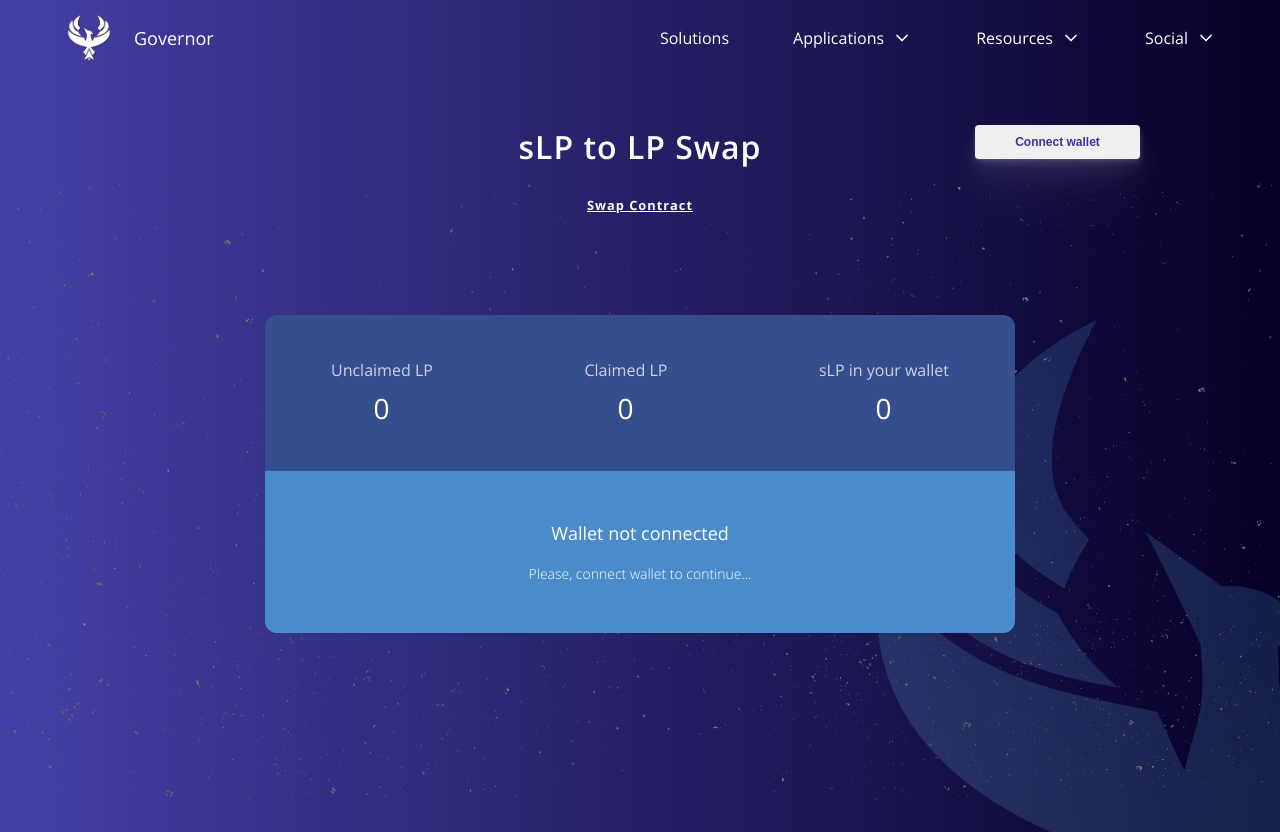
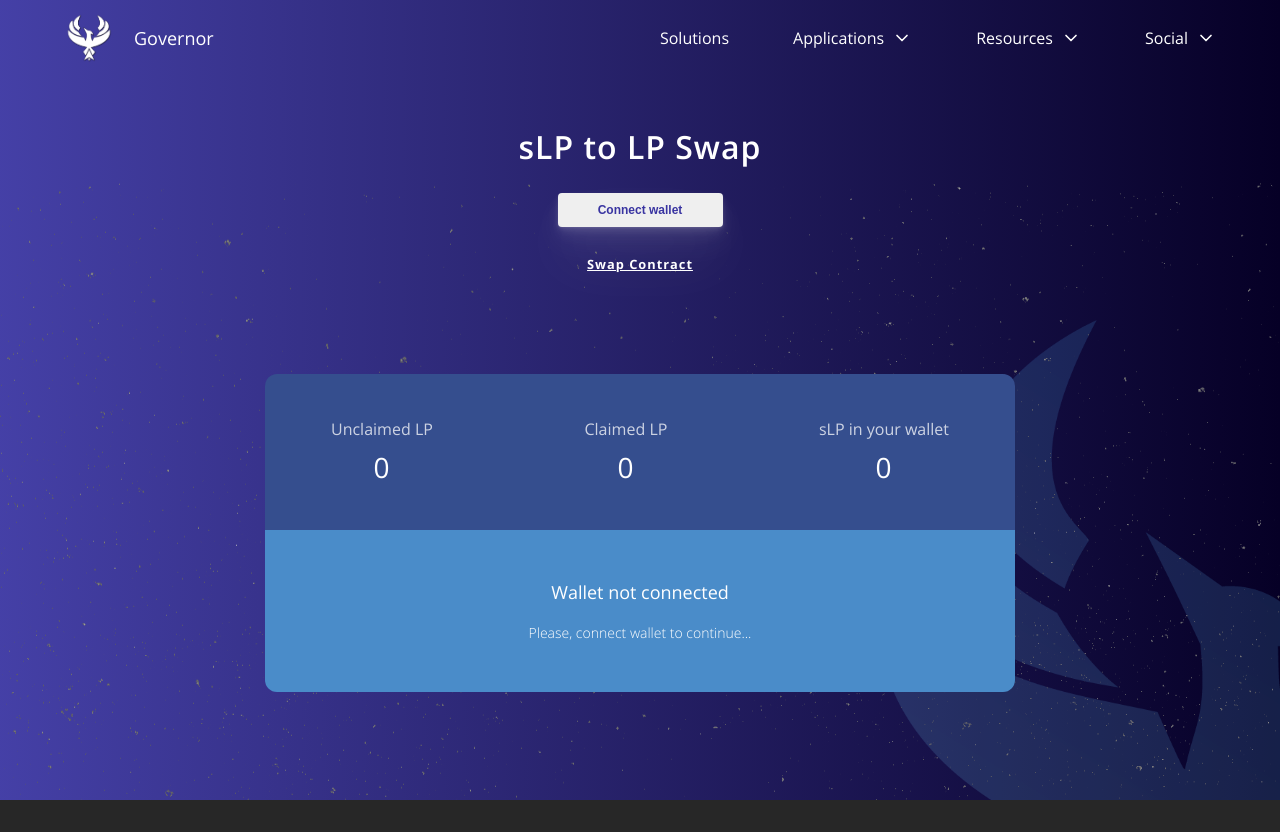
Before and after one commit to tinysquirrelton/governor-swap, a React (Create React App) app: page / in a window 1280 px wide. Shown: the top 832 px of the page. Built offline with nearby package versions, Linux system fonts and the light colour scheme.

Commit message:
heights and containers adjusted

```diff
--- a/src/components/swap/elements.js
+++ b/src/components/swap/elements.js
@@ -10,10 +10,8 @@ export const ConnectButton = ({ account, setConnection }) => {
     title = "Connect wallet";
   }
   return (
-    <div className="connect-container">
-      <button className="connect-button" onClick={setConnection}>
-        {title}
-      </button>
-    </div>
+    <button className="connect-button" onClick={setConnection}>
+      {title}
+    </button>
   );
 };
--- a/src/components/swap/index.js
+++ b/src/components/swap/index.js
@@ -21,7 +21,6 @@ class Swap extends Component {
   constructor(props) {
     super(props);
     this.state = {
-      isLarge: null,
       isConnected: false,
       isDropdownOpen: false,
       account: null,
@@ -52,8 +51,6 @@ class Swap extends Component {
   }
 
   componentDidMount() {
-    window.addEventListener("resize", this.onResize.bind(this));
-    this.onResize();
     this.onAccountChange();
     this.onNetworkChange();
 
@@ -88,16 +85,6 @@ class Swap extends Component {
       this.setState({ isSwapLive: true });
     }
   }
-
-  componentWillUnmount() {
-    window.removeEventListener("resize", this.onResize());
-  }
-
-  onResize = () => {
-    this.setState({
-      isLarge: window.innerWidth >= 992,
-    });
-  };
 
   roundTo = (n, digits) => {
     var negative = false;
@@ -309,23 +296,11 @@ class Swap extends Component {
       <div className="max-width-container">
         <div className="swap-container">
           <div className="swap-title">
-            {this.state.isLarge ? (
-              <>
-                <div className="title-text">sLP to LP Swap</div>
-                <ConnectButton
-                  account={this.state.account}
-                  setConnection={this.setConnection}
-                />
-              </>
-            ) : (
-              <>
-                <ConnectButton
-                  account={this.state.account}
-                  setConnection={this.setConnection}
-                />
-                <div className="title-text">sLP to LP Swap</div>
-              </>
-            )}
+            <div className="title-text">sLP to LP Swap</div>
+            <ConnectButton
+              account={this.state.account}
+              setConnection={this.setConnection}
+            />
           </div>
           <div className="swap-subtitle">
             <a
--- a/src/components/swap/style.scss
+++ b/src/components/swap/style.scss
@@ -6,7 +6,7 @@
   position: relative;
   z-index: 10;
   max-width: 1000px;
-  min-height: calc(100vh - 75px);
+  min-height: calc(100vh - 125px);
   margin: 0 auto;
 
   & .swap-title {
@@ -25,12 +25,6 @@
         margin: 50px 0 25px 0;
       }
     }
-    & .connect-container {
-      @include lg {
-        position: absolute;
-        top: 0;
-        right: 0;
-      }
     & .connect-button {
       display: block;
       position: relative;
@@ -39,7 +33,7 @@
       text-align: center;
       font-size: 12px;
       font-weight: 600;
-        margin: 0 auto 25px auto;
+      margin: 25px auto;
       color: #3934a1;
       border: none;
       border-radius: 0.25rem;
@@ -48,7 +42,6 @@
       cursor: pointer;
       &:hover {
         color: #999999;
-        }
       }
     }
   }
```
Lines whose indentation alone changed are shown as unchanged.
